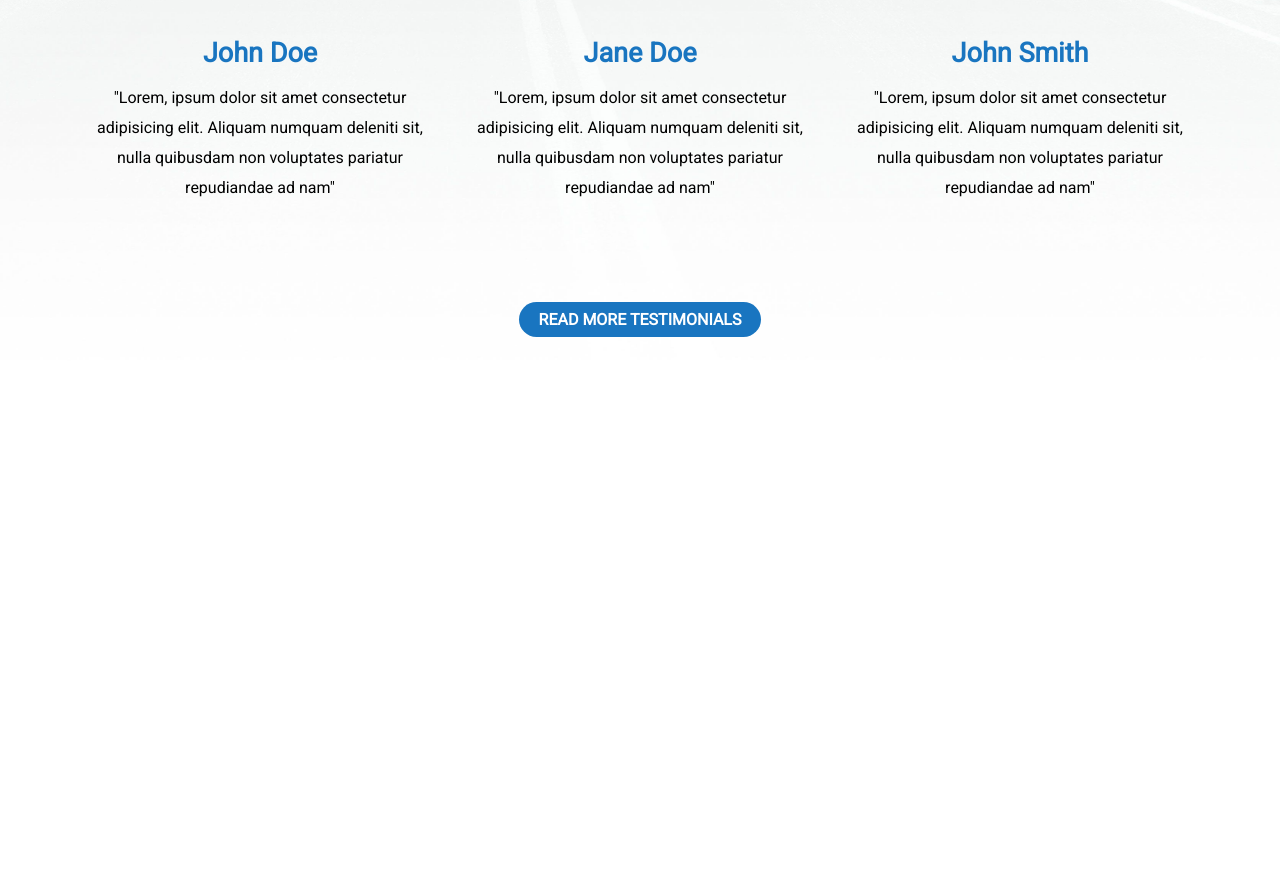
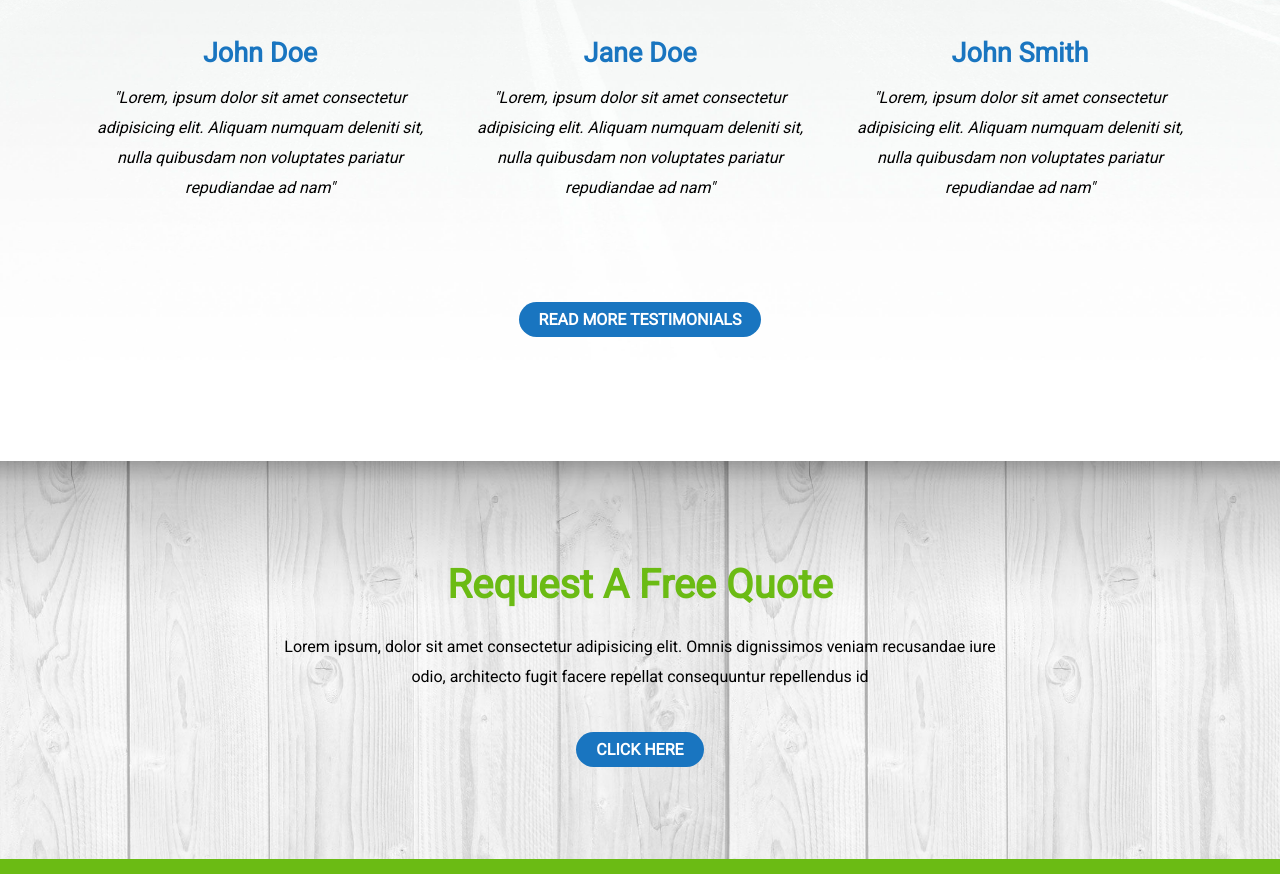
Before and after one commit to alessandro-cappelli/proj-html-vuejs, a Vue app: page / in a window 1280 px wide. Shown: the part 3360-4234 px from the top of the page. Before the commit the page ends 3821 px from the top, so only its background shows below. Built offline with nearby package versions, Linux system fonts and the light colour scheme.

Commit message:
FivePart

```diff
--- a/src/components/Main.vue
+++ b/src/components/Main.vue
@@ -7,6 +7,8 @@
         <ThreePart />
 
         <FourPart/>
+
+        <FivePart/>
     </section>
 </template>
 
@@ -15,6 +17,8 @@ import FirstPart from './SubComponents/main/FirstPart.vue'
 import SecondPart from './SubComponents/main/SecondPart.vue'
 import ThreePart from './SubComponents/main/ThreePart.vue'
 import FourPart from './SubComponents/main/FourPart.vue'
+import FivePart from './SubComponents/main/FivePart.vue'
+
 
 
 
@@ -26,6 +30,7 @@ export default {
         SecondPart,
         ThreePart,
         FourPart,
+        FivePart,
     }
 }
 </script>
--- /dev/null
+++ b/src/components/SubComponents/main/FivePart.vue
@@ -0,0 +1,72 @@
+<template>
+    <div class="ms_container_firstpart">
+        <div class="container-fluid">
+            <div class="row">
+                <div class="col">
+                    <h1 class="mb-4">Request A Free Quote</h1>
+                    <p class="ms_lorem mb-5">Lorem ipsum, dolor sit amet consectetur adipisicing elit. Omnis dignissimos veniam recusandae iure odio, architecto fugit facere repellat consequuntur repellendus id </p>
+                    <span><a href="#">click here</a></span>
+                </div>
+            </div>
+        </div>
+        <div class="ms_line_green"></div>
+    </div>
+</template>
+
+
+<script>
+export default {
+    name: 'FirstPart'
+}
+</script>
+
+
+<style lang='scss' scoped>
+.ms_container_firstpart{
+    background-image: url('../../../assets/img/avada-movers-request-quote-background.jpg');
+    background-size: cover;
+}
+
+.col{
+    margin-top: 100px;
+    margin-bottom: 100px;
+}
+
+.container-fluid{
+    text-align: center;
+    width: 763px;
+    margin: 0 auto;
+}
+
+h1{
+    font-size: 40px;
+    color: #6bbb14;
+}
+
+.ms_free{
+    font-weight: bold;
+    color: #93989b;
+}
+
+.ms_lorem{
+    line-height: 30px;
+}
+
+a{
+    color: white;
+    text-decoration: none;
+    text-transform: uppercase;
+    font-weight: bold;
+    background-color: #1975c0;
+    padding-top: 8px;
+    padding-bottom: 8px;
+    padding-left: 20px;
+    padding-right: 20px;
+    border-radius: 20px;
+}
+
+.ms_line_green{
+    height: 15px;
+    background-color: #6bbb14;
+}
+</style>
--- a/src/components/SubComponents/main/FourPart.vue
+++ b/src/components/SubComponents/main/FourPart.vue
@@ -94,6 +94,7 @@ img{
             line-height: 30px;
             margin-top: 14px;
             margin-bottom: 107px;
+            font-style: oblique;
         }
 
         a{
```
